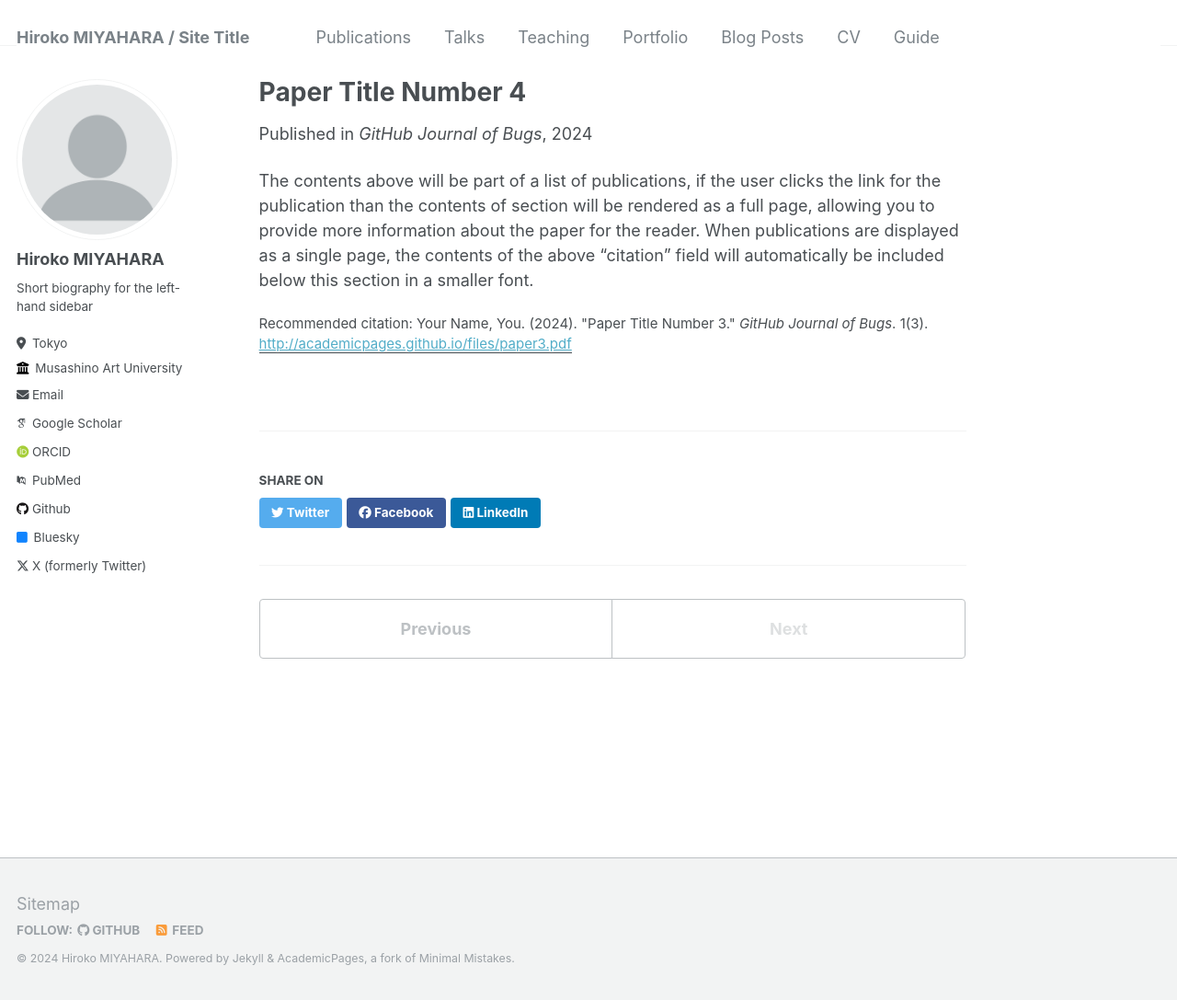
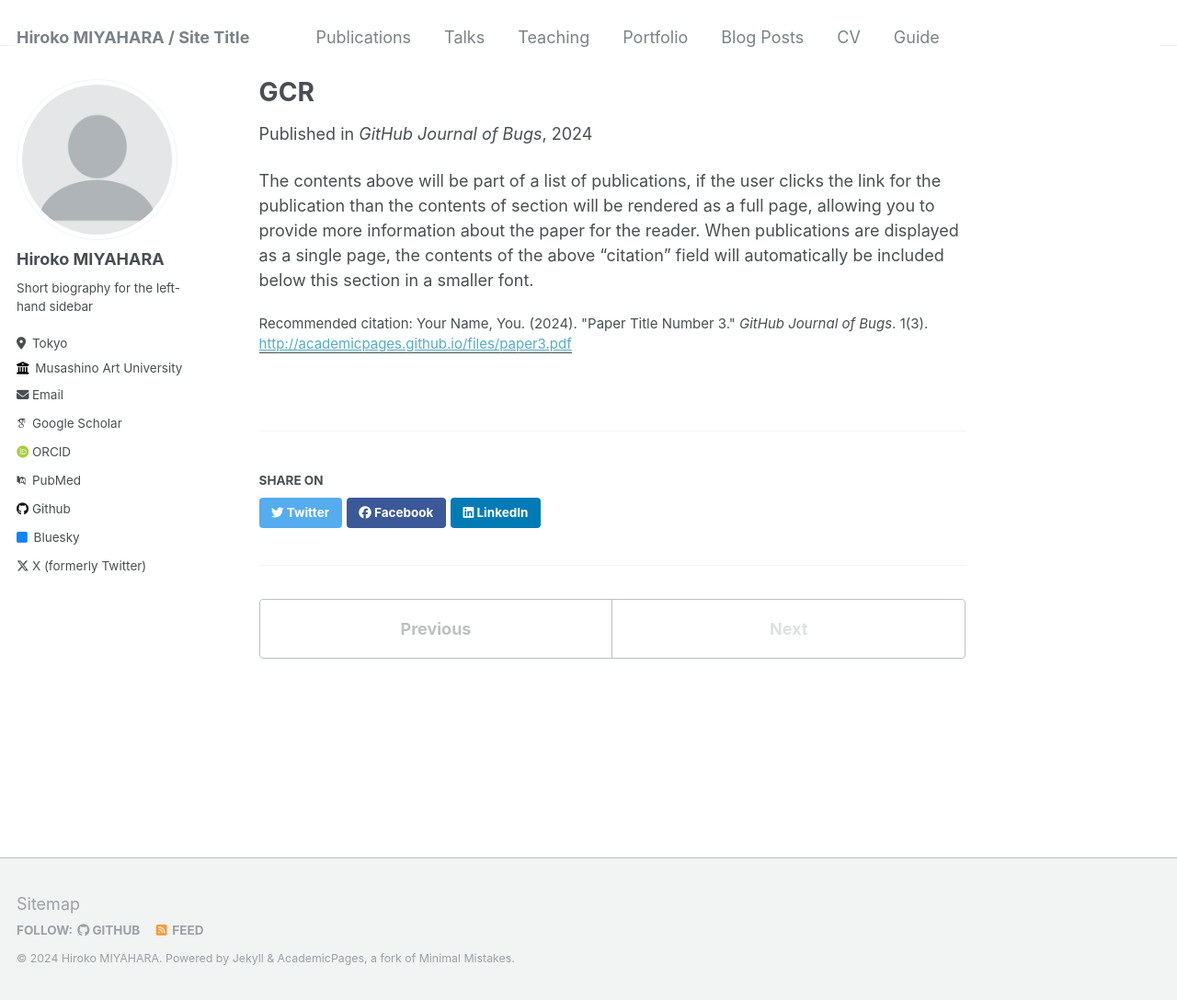
Before and after one commit to hirokomiyahara/hirokomiyahara.github.io, a Jekyll site: the page built from _publications/2024-02-17-paper-title-number-4.md, in a window 1280 px wide and 1087 px high. Shown: the whole window at 92% size. Built offline with Jekyll 4.4.1, drawn with Linux system fonts in a browser that asks for light colours; some web fonts are replaced.

Commit message:
Update 2024-02-17-paper-title-number-4.md

```diff
--- a/_publications/2024-02-17-paper-title-number-4.md
+++ b/_publications/2024-02-17-paper-title-number-4.md
@@ -1,5 +1,5 @@
 ---
-title: "Paper Title Number 4"
+title: "GCR"
 collection: publications
 permalink: /publication/2024-02-17-paper-title-number-4
 excerpt: 'This paper is about fixing template issue #693.'
```
